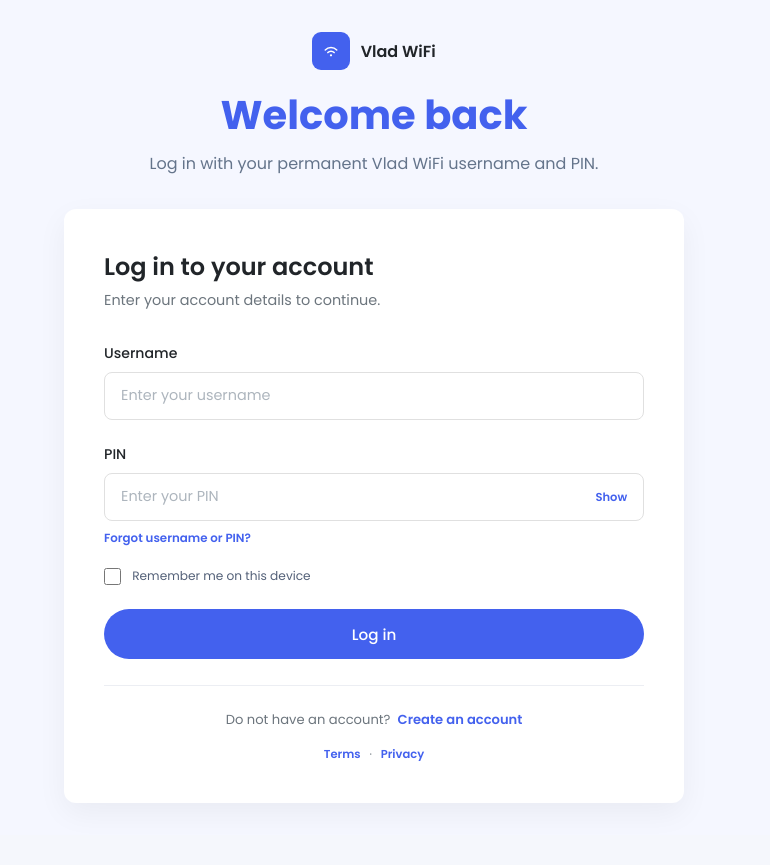
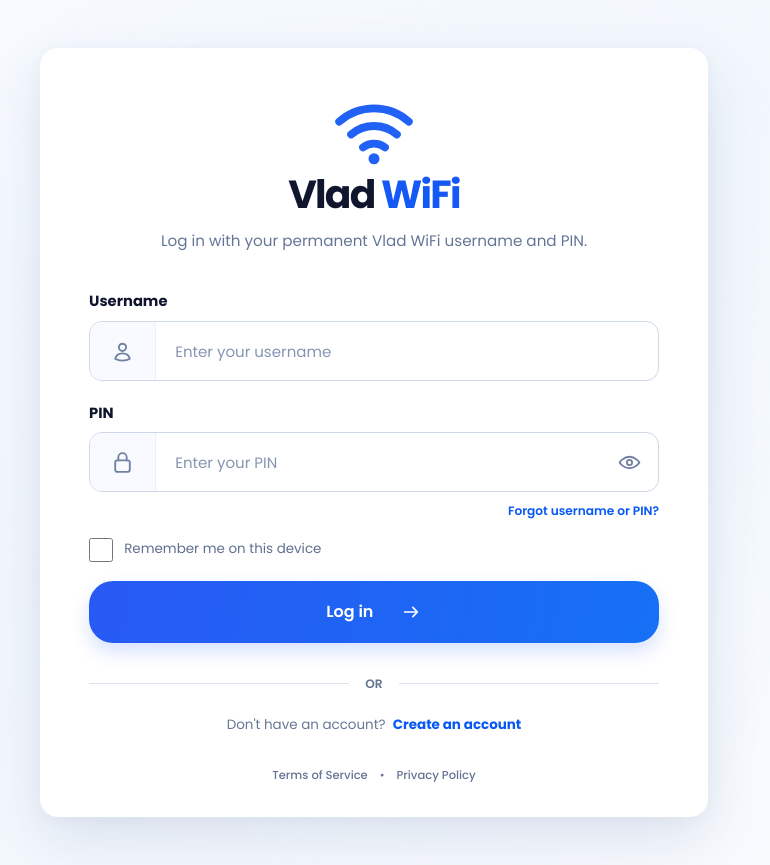
Before and after one commit to Pnabby/mikrotik-server, a React (Vite) app in the folder public/: page / in a window 1280 px wide. Shown: the whole page, without its empty margins (266-1036 px from the left). Before the commit the page ends 835 px from the top, so only its background shows below. Built offline with nearby package versions, Linux system fonts and the light colour scheme; no server answers.

Commit message:
fix: pop up for deletion

```diff
--- a/public/src/pages/LoginPage.jsx
+++ b/public/src/pages/LoginPage.jsx
@@ -1,10 +1,56 @@
 import { useEffect, useState } from 'react'
 
-import { WifiIcon } from '../components/Icons'
 import { AccountApiError, getAccount, login } from '../services/accountApi'
 
 const USERNAME_PATTERN = /^[a-z0-9]{3,64}$/
 const PIN_PATTERN = /^[0-9]{6}$/
+
+function LoginWifiIcon() {
+  return (
+    <svg viewBox="0 0 96 72" aria-hidden="true">
+      <path d="M10 22.5a57 57 0 0 1 76 0" />
+      <path d="M23 36.5a38.5 38.5 0 0 1 50 0" />
+      <path d="M36 50.5a20 20 0 0 1 24 0" />
+      <circle cx="48" cy="63" r="6" />
+    </svg>
+  )
+}
+
+function UserIcon() {
+  return (
+    <svg viewBox="0 0 24 24" aria-hidden="true">
+      <circle cx="12" cy="8" r="3.5" />
+      <path d="M5 19c.7-3.4 3.2-5.2 7-5.2s6.3 1.8 7 5.2c-1.8 1.2-4.1 1.8-7 1.8S6.8 20.2 5 19Z" />
+    </svg>
+  )
+}
+
+function LockIcon() {
+  return (
+    <svg viewBox="0 0 24 24" aria-hidden="true">
+      <rect x="5" y="10" width="14" height="11" rx="2" />
+      <path d="M8 10V7a4 4 0 0 1 8 0v3" />
+    </svg>
+  )
+}
+
+function EyeIcon({ hidden }) {
+  return (
+    <svg viewBox="0 0 24 24" aria-hidden="true">
+      <path d="M2.5 12s3.4-5.5 9.5-5.5 9.5 5.5 9.5 5.5-3.4 5.5-9.5 5.5S2.5 12 2.5 12Z" />
+      <circle cx="12" cy="12" r="2.5" />
+      {hidden && <path d="m4 4 16 16" />}
+    </svg>
+  )
+}
+
+function ArrowIcon() {
+  return (
+    <svg viewBox="0 0 24 24" aria-hidden="true">
+      <path d="M5 12h14M14 7l5 5-5 5" />
+    </svg>
+  )
+}
 
 function validate(form) {
   const errors = {}
@@ -91,50 +137,35 @@ export default function LoginPage() {
   }
 
   return (
-    <main className="signup-page">
+    <main className="signup-page login-page">
       <div className="signup-container login-container">
-        <header className="signup-header">
-          <a className="signup-brand" href="/" aria-label="Vlad WiFi home">
-            <span className="signup-logo-mark"><WifiIcon /></span>
-            <span>Vlad WiFi</span>
-          </a>
-          <h1>Welcome back</h1>
-          <p>Log in with your permanent Vlad WiFi username and PIN.</p>
-        </header>
-
         <section className="signup-card login-card" aria-labelledby="login-title">
-          <div className="signup-card-header">
-            <h2 id="login-title">Log in to your account</h2>
-            <p>Enter your account details to continue.</p>
-          </div>
+          <header className="login-header">
+            <a className="login-brand" href="/" aria-label="Vlad WiFi home">
+              <span className="login-logo-mark"><LoginWifiIcon /></span>
+              <span className="login-brand-name">Vlad <strong>WiFi</strong></span>
+            </a>
+            <h1 className="sr-only" id="login-title">Log in to Vlad WiFi</h1>
+            <p>Log in with your permanent Vlad WiFi username and PIN.</p>
+          </header>
 
           <form className="login-form" noValidate onSubmit={submit}>
             <div className="signup-field">
               <label htmlFor="login-username">Username</label>
-              <input
-                autoCapitalize="none"
-                autoComplete="username"
-                className={errors.username ? 'signup-input invalid' : 'signup-input'}
-                id="login-username"
-                maxLength={64}
-                name="username"
-                placeholder="Enter your username"
-                spellCheck="false"
-                type="text"
-                value={form.username}
-                onChange={updateField}
-                aria-describedby={errors.username ? 'login-username-error' : undefined}
-                aria-invalid={Boolean(errors.username)}
-              />
+              <div className={`login-input-shell${errors.username ? ' invalid' : ''}`}>
+                <span className="login-field-icon"><UserIcon /></span>
+                <input autoCapitalize="none" autoComplete="username" id="login-username" maxLength={64} name="username" placeholder="Enter your username" spellCheck="false" type="text" value={form.username} onChange={updateField} aria-describedby={errors.username ? 'login-username-error' : undefined} aria-invalid={Boolean(errors.username)} />
+              </div>
               {errors.username && <span className="signup-field-error" id="login-username-error">{errors.username}</span>}
             </div>
 
             <div className="signup-field">
               <label htmlFor="login-pin">PIN</label>
-              <div className="signup-password-wrap">
+              <div className={`login-input-shell login-pin-shell${errors.pin ? ' invalid' : ''}`}>
+                <span className="login-field-icon"><LockIcon /></span>
                 <input
                   autoComplete="off"
-                  className={`${errors.pin ? 'signup-input invalid' : 'signup-input'} pin-input${showPin ? '' : ' pin-masked'}`}
+                  className={`pin-input${showPin ? '' : ' pin-masked'}`}
                   id="login-pin"
                   inputMode="numeric"
                   maxLength={6}
@@ -146,7 +177,7 @@ export default function LoginPage() {
                   aria-describedby={errors.pin ? 'login-pin-error' : undefined}
                   aria-invalid={Boolean(errors.pin)}
                 />
-                <button type="button" onClick={() => setShowPin((shown) => !shown)}>{showPin ? 'Hide' : 'Show'}</button>
+                <button className="login-pin-toggle" type="button" onClick={() => setShowPin((shown) => !shown)} aria-label={showPin ? 'Hide PIN' : 'Show PIN'} aria-pressed={showPin}><EyeIcon hidden={showPin} /></button>
               </div>
               {errors.pin && <span className="signup-field-error" id="login-pin-error">{errors.pin}</span>}
               <a className="login-recovery-link" href="/forgot-password">Forgot username or PIN?</a>
@@ -167,15 +198,17 @@ export default function LoginPage() {
             {accountLocked && <a className="login-unlock-link" href={`/forgot-password?mode=unlock&username=${encodeURIComponent(form.username)}`}>Unlock account with OTP</a>}
 
             <button className="signup-submit" disabled={busy} type="submit">
-              {busy ? 'Logging in...' : 'Log in'}
+              <span>{busy ? 'Logging in...' : 'Log in'}</span>
+              {!busy && <ArrowIcon />}
             </button>
           </form>
 
+          <div className="login-divider" aria-hidden="true"><span>OR</span></div>
           <div className="login-create-account">
-            <span>Do not have an account?</span>
+            <span>Don&apos;t have an account?</span>
             <a href="/signup">Create an account</a>
           </div>
-          <p className="auth-legal-links"><a href="/terms">Terms</a><span>&middot;</span><a href="/privacy">Privacy</a></p>
+          <p className="auth-legal-links"><a href="/terms">Terms of Service</a><span>&bull;</span><a href="/privacy">Privacy Policy</a></p>
         </section>
       </div>
     </main>
--- a/public/src/styles/signup.css
+++ b/public/src/styles/signup.css
@@ -399,11 +399,11 @@
 }
 
 .login-container {
-  width: min(620px, 100%);
+  width: min(668px, 100%);
 }
 
 .login-card {
-  padding: 2.5rem;
+  padding: clamp(2.25rem, 4.5vw, 3.25rem) clamp(1.5rem, 5vw, 3rem) 2rem;
 }
 
 .login-form {
@@ -443,6 +443,138 @@
   margin-top: -0.3rem;
 }
 
+/* Customer login */
+.login-page {
+  display: grid;
+  min-height: 100svh;
+  place-items: center;
+  padding: clamp(1.25rem, 4vw, 3rem);
+  background:
+    radial-gradient(circle at 50% 46%, rgba(218, 230, 250, 0.62) 0, rgba(239, 245, 253, 0.24) 38%, transparent 66%),
+    linear-gradient(145deg, #f8fbff 0%, #f2f7fd 48%, #f9fbfe 100%);
+}
+
+.login-page .login-container { margin: auto; }
+
+.login-page .login-card {
+  border: 1px solid rgba(255, 255, 255, 0.88);
+  border-radius: 18px;
+  box-shadow: 0 22px 55px rgba(38, 75, 132, 0.12), 0 3px 14px rgba(42, 73, 116, 0.04);
+}
+
+.login-header { margin-bottom: 2.35rem; text-align: center; }
+
+.login-brand {
+  display: inline-flex;
+  flex-direction: column;
+  align-items: center;
+  gap: 0.5rem;
+  color: #11162f;
+  text-decoration: none;
+}
+
+.login-logo-mark { display: block; width: 88px; height: 66px; color: #2161f5; }
+.login-logo-mark svg { display: block; width: 100%; height: 100%; fill: none; stroke: currentColor; stroke-linecap: round; stroke-width: 8.5; }
+.login-logo-mark circle { fill: currentColor; stroke: none; }
+
+.login-brand-name {
+  font-family: 'Poppins', 'Inter', sans-serif;
+  font-size: clamp(2rem, 5vw, 2.45rem);
+  font-weight: 700;
+  letter-spacing: -0.045em;
+  line-height: 1;
+}
+
+.login-brand-name strong { color: #1458f5; font-weight: 700; }
+.login-header p { margin-top: 0.95rem; color: #647596; font-size: 0.95rem; line-height: 1.6; }
+
+.sr-only { position: absolute; width: 1px; height: 1px; padding: 0; overflow: hidden; clip: rect(0, 0, 0, 0); white-space: nowrap; border: 0; }
+.login-page .login-form { gap: 1.35rem; }
+.login-page .signup-field { gap: 0.55rem; }
+.login-page .signup-field > label { color: #11162f; font-size: 0.92rem; font-weight: 700; }
+
+.login-input-shell {
+  display: flex;
+  width: 100%;
+  min-height: 60px;
+  align-items: stretch;
+  overflow: hidden;
+  border: 1px solid #ced8e8;
+  border-radius: 13px;
+  background: #fff;
+  transition: border-color 0.18s ease, box-shadow 0.18s ease;
+}
+
+.login-input-shell:focus-within { border-color: #3970ef; box-shadow: 0 0 0 4px rgba(33, 97, 245, 0.1); }
+.login-input-shell.invalid { border-color: #e94873; }
+
+.login-field-icon {
+  display: grid;
+  width: 66px;
+  flex: 0 0 66px;
+  place-items: center;
+  border-right: 1px solid #edf1f7;
+  color: #7181a2;
+  background: #f8faff;
+}
+
+.login-field-icon svg,
+.login-pin-toggle svg { width: 25px; height: 25px; fill: none; stroke: currentColor; stroke-linecap: round; stroke-linejoin: round; stroke-width: 1.8; }
+
+.login-input-shell input {
+  width: 100%;
+  min-width: 0;
+  padding: 0 1.2rem;
+  border: 0;
+  outline: 0;
+  color: #17203a;
+  background: transparent;
+  font: inherit;
+  font-size: 0.94rem;
+}
+
+.login-input-shell input::placeholder { color: #8795b2; opacity: 1; }
+.login-pin-shell input { padding-right: 0.4rem; }
+
+.login-pin-toggle {
+  display: grid;
+  width: 58px;
+  flex: 0 0 58px;
+  place-items: center;
+  border: 0;
+  color: #7181a2;
+  background: transparent;
+  cursor: pointer;
+  transition: color 0.18s ease, background-color 0.18s ease;
+}
+
+.login-pin-toggle:hover { color: #2161f5; background: #f8faff; }
+.login-pin-toggle:focus-visible { outline: 2px solid #2161f5; outline-offset: -5px; }
+.login-page .login-recovery-link { align-self: flex-end; margin-top: 0.05rem; color: #0758f5; font-size: 0.76rem; font-weight: 600; }
+.login-page .remember-checkbox { align-items: center; margin-top: -0.25rem; color: #5f708f; font-size: 0.84rem; cursor: pointer; }
+.login-page .remember-checkbox input { width: 24px; height: 24px; margin: 0; cursor: pointer; }
+
+.login-page .signup-submit {
+  display: flex;
+  min-height: 62px;
+  align-items: center;
+  justify-content: center;
+  gap: 1.65rem;
+  margin-top: -0.15rem;
+  border-radius: 24px;
+  background: linear-gradient(100deg, #2859f4 0%, #1670f5 100%);
+  box-shadow: 0 9px 18px rgba(31, 96, 241, 0.18);
+  font-size: 1rem;
+  font-weight: 600;
+}
+
+.login-page .signup-submit svg { width: 22px; height: 22px; fill: none; stroke: currentColor; stroke-linecap: round; stroke-linejoin: round; stroke-width: 1.8; }
+.login-page .signup-submit:hover:not(:disabled) { background: linear-gradient(100deg, #1c4fe5 0%, #0867ed 100%); box-shadow: 0 12px 22px rgba(31, 96, 241, 0.25); }
+
+.login-divider { display: flex; align-items: center; gap: 1rem; margin-top: 2rem; color: #627291; font-size: 0.76rem; font-weight: 600; }
+.login-divider::before,
+.login-divider::after { height: 1px; flex: 1; background: #dbe2ed; content: ''; }
+
 .terms-field {
   padding: 1rem;
   border: 1px solid #e1e5ee;
@@ -462,6 +594,15 @@
 .auth-legal-links a {
   text-decoration: none;
 }
+
+.login-card .auth-legal-links {
+  gap: 0.75rem;
+  margin-top: 2rem;
+  color: #657493;
+  font-size: 0.72rem;
+}
+
+.login-card .auth-legal-links a { color: #657493; font-weight: 500; }
 
 .legal-shell {
   width: min(900px, 100%);
@@ -552,11 +693,9 @@
   align-items: center;
   justify-content: center;
   gap: 0.45rem;
-  margin-top: 1.6rem;
-  padding-top: 1.5rem;
-  border-top: 1px solid #eceef3;
-  color: var(--signup-muted);
-  font-size: 0.82rem;
+  margin-top: 1.4rem;
+  color: #667795;
+  font-size: 0.84rem;
 }
 
 .login-recovery-link,
@@ -609,8 +748,8 @@
 .reset-pin-success .signup-submit { width: 100%; margin-top: 1.4rem; color: #fff; text-align: center; text-decoration: none; }
 
 .login-create-account a {
-  color: var(--signup-primary);
-  font-weight: 600;
+  color: #0758f5;
+  font-weight: 700;
   text-decoration: none;
 }
 
```
Also changed, not shown: public/src/pages/ProfilePage.jsx (+81 -45 lines), public/src/styles/account.css (+64 -0 lines), 2 other files (tests, documents, lock files or other folders).
